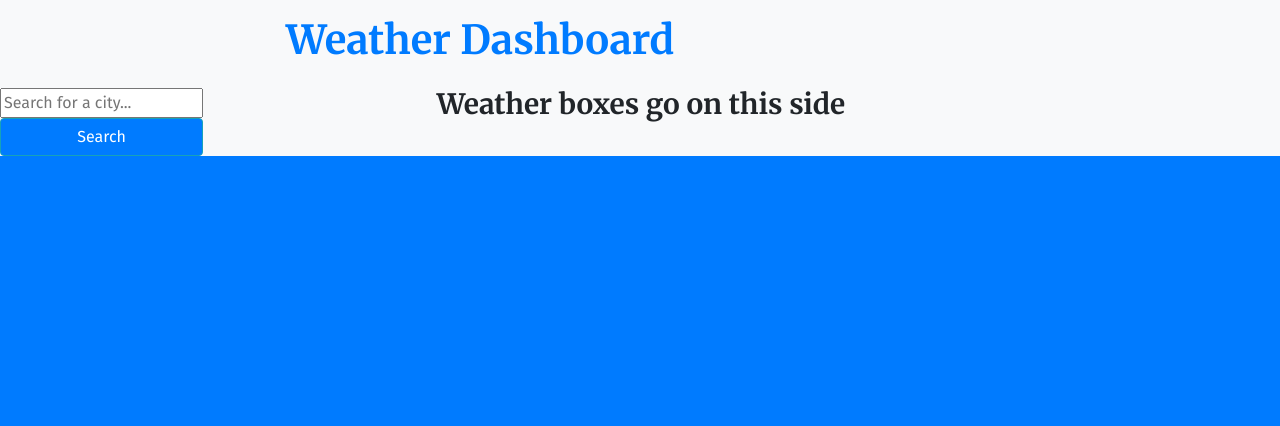
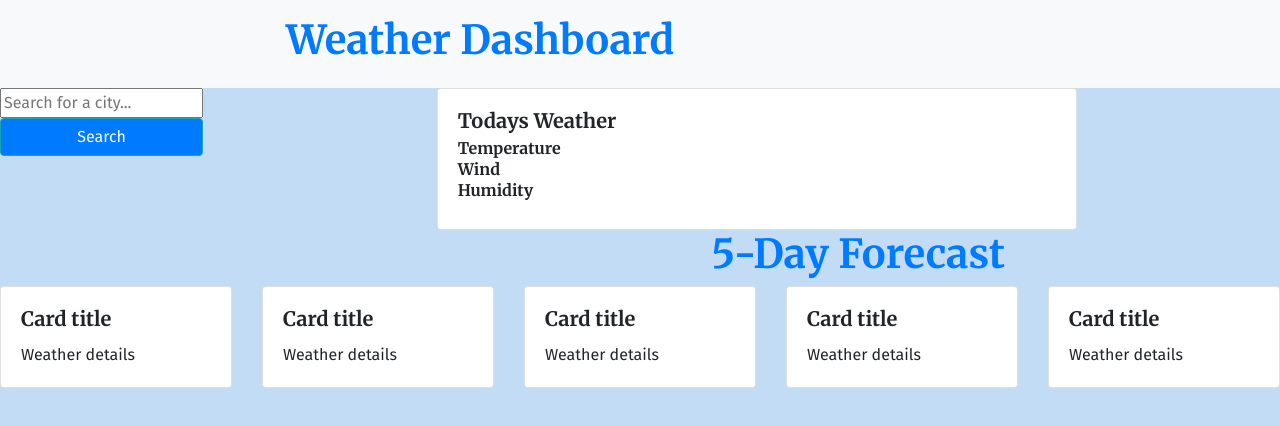
Before and after one commit to Samantha-Sokolis/weather-dashboard, a plain HTML site: page index.html in a window 1280 px wide. Drawn offline with nearby package versions, Linux system fonts and the light colour scheme.

Commit message:
forecast cards added

```diff
--- a/index.html
+++ b/index.html
@@ -14,9 +14,10 @@
 
 <body>
 <!--Header section-->
-  <div class="flex-row align-center justify-center min-100-vh bg-light">
-    <div class="col-12 col-md-9 flex-column align-center p-3">
-        <h1 class="text-primary">Weather Dashboard</h1>
+    <div class="flex-row align-center justify-center min-100-vh bg-light">
+        <div class="col-12 col-md-9 flex-column align-center p-3">
+            <h1 class="text-primary">Weather Dashboard</h1>
+        </div>
     </div>
 <!--Search form below-->
 <!-- <div class="flex-row align-center justify-center min-100-vh bg-light"></div>-->
@@ -28,11 +29,54 @@
             <button class="btn btn-info btn-block">Search</button>
             </form>
         </div>
+
         <div class="col-sm-8">
-            <h3>Weather boxes go on this side</h3>
+            <div class="card" style="width: 40rem;">
+                <div class="card-body ">
+                  <h5 class="card-title">Todays Weather</h5>
+                  <h6 class="card-subtitle mb-2">Temperature</h6>
+                  <h6 class="card-subtitle mb-2">Wind</h6>
+                  <h6 class="card-subtitle mb-2">Humidity</h6>
+            </div>
         </div>
+        <h1 class="text-primary">5-Day Forecast</h1>
+
     </div>
 </div>
+
+<div class="card-deck">
+    <div class="card">
+      <div class="card-body">
+        <h5 class="card-title">Card title</h5>
+        <p class="card-text">Weather details</p>
+      </div>
+    </div>
+    <div class="card">
+      <div class="card-body">
+        <h5 class="card-title">Card title</h5>
+        <p class="card-text">Weather details</p>
+      </div>
+    </div>
+    <div class="card">
+      <div class="card-body">
+        <h5 class="card-title">Card title</h5>
+        <p class="card-text">Weather details</p>
+      </div>
+    </div>
+    <div class="card">
+        <div class="card-body">
+          <h5 class="card-title">Card title</h5>
+          <p class="card-text">Weather details</p>
+        </div>
+      </div>
+      <div class="card">
+        <div class="card-body">
+          <h5 class="card-title">Card title</h5>
+          <p class="card-text">Weather details</p>
+        </div>
+      </div>
+  </div>
+
 <!--Boostrap bundle link added below-->
 <script src="https://cdn.jsdelivr.net/npm/jquery@3.5.1/dist/jquery.slim.min.js" integrity="sha384-DfXdz2htPH0lsSSs5nCTpuj/zy4C+OGpamoFVy38MVBnE+IbbVYUew+OrCXaRkfj" crossorigin="anonymous"></script>
 <script src="https://cdn.jsdelivr.net/npm/bootstrap@4.6.2/dist/js/bootstrap.bundle.min.js" integrity="sha384-Fy6S3B9q64WdZWQUiU+q4/2Lc9npb8tCaSX9FK7E8HnRr0Jz8D6OP9dO5Vg3Q9ct" crossorigin="anonymous"></script>
--- a/script.js
+++ b/script.js
@@ -17,3 +17,6 @@ function handleSearchFormSubmit(event) {
 }
 
 searchFormEl.addEventListener('submit', handleSearchFormSubmit);
+
+// Weather API:
+// https://api.openweathermap.org/data/2.5/forecast?lat={lat}&lon={lon}&appid={API key}
--- a/style.css
+++ b/style.css
@@ -1,6 +1,6 @@
 body {
     font-family: 'Fira Sans', sans-serif;
-    background-color: #007bff;
+    background-color: #c3dcf6;
   }
 
   h1,
```
